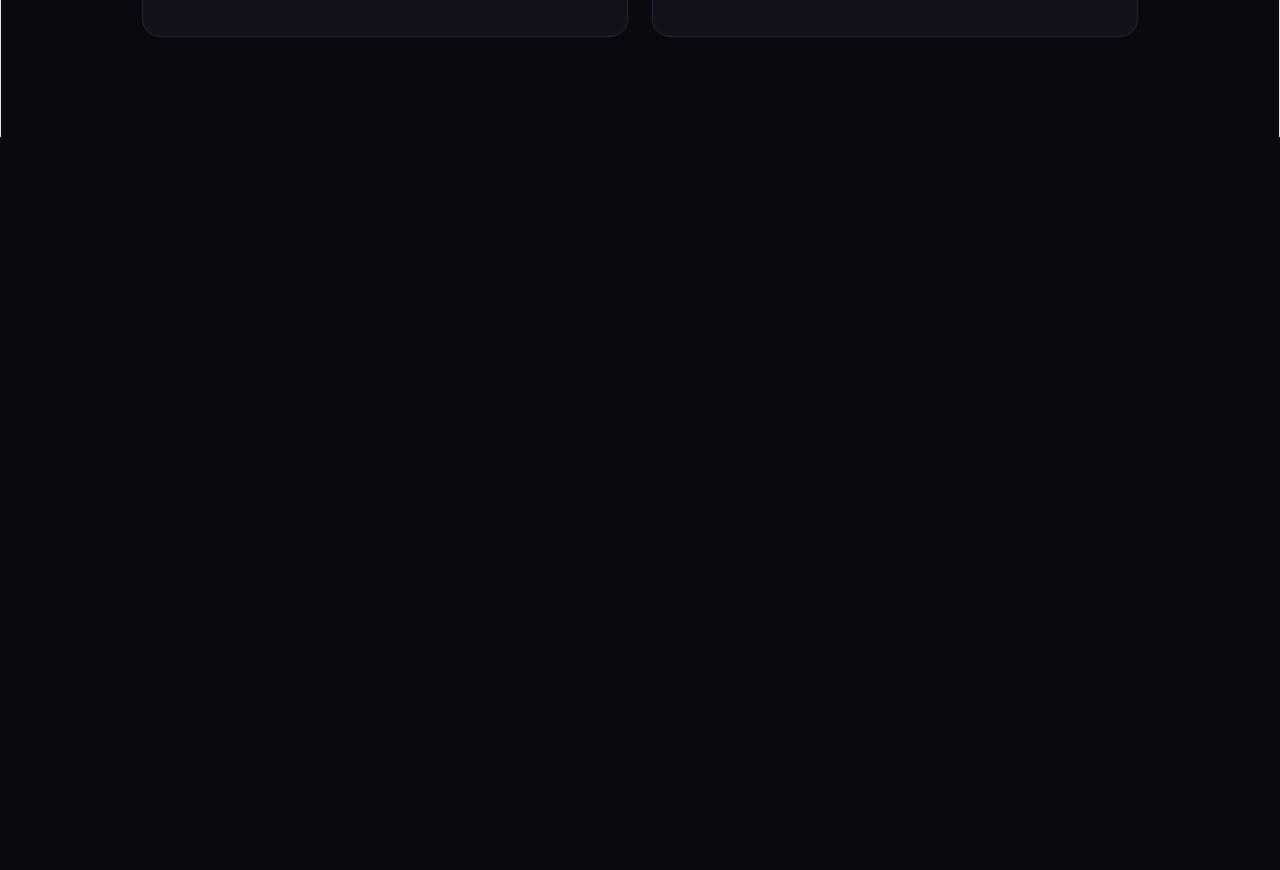
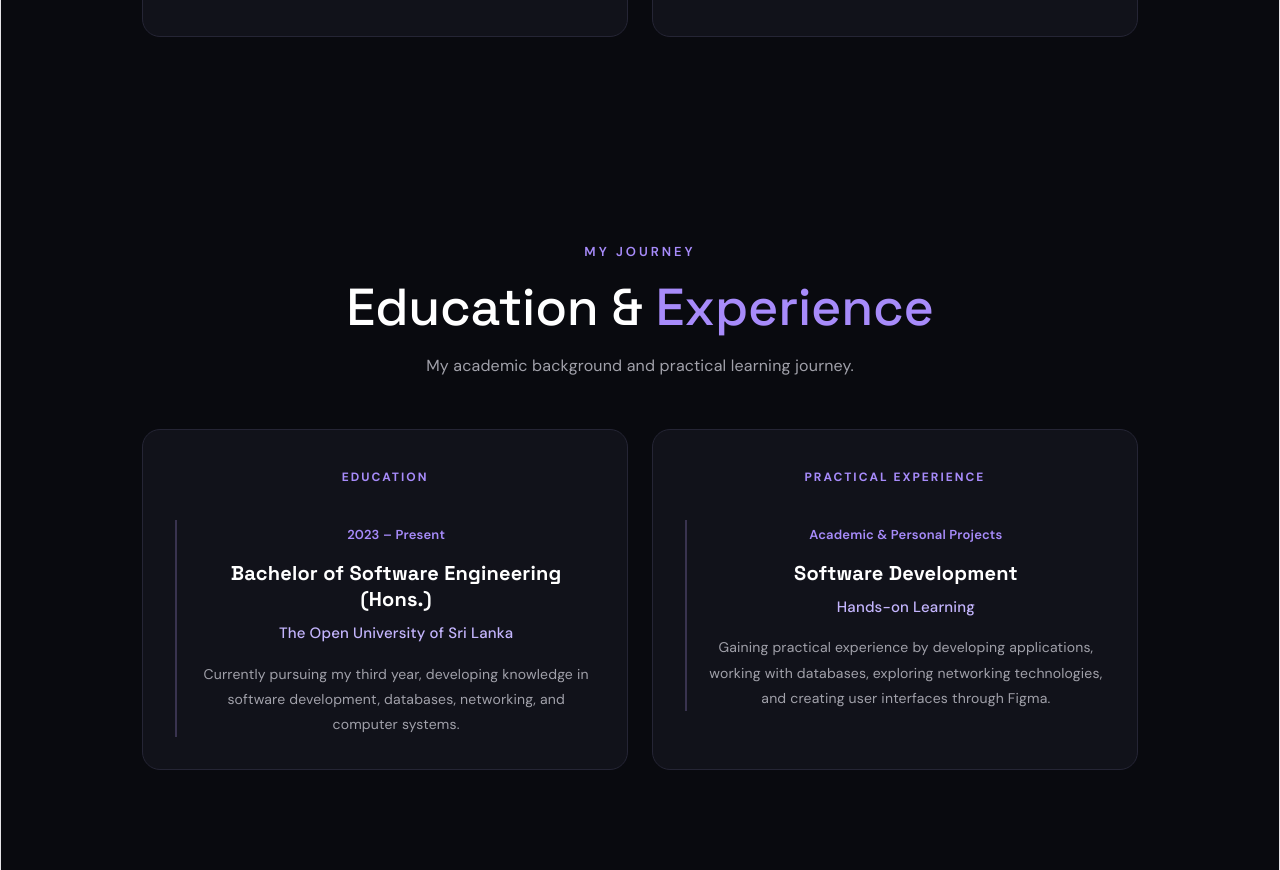
Before and after one commit to Mumshadh/mumshadh-portfolio, a React (Vite) app: page / in a window 1280 px wide. Shown: the part 3160-4030 px from the top of the page. Before the commit the page ends 3297 px from the top, so only its background shows below. Built offline with nearby package versions, Linux system fonts and the light colour scheme.

Commit message:
Add education and experience section

```diff
--- a/src/App.css
+++ b/src/App.css
@@ -731,3 +731,90 @@ button {
     padding: 25px;
   }
 }
+/* Education & Experience Section */
+.journey-section {
+  padding: 100px 8%;
+  max-width: 1200px;
+  margin: 0 auto;
+}
+
+.journey-section .section-heading > p {
+  color: #a1a1aa;
+  font-size: 16px;
+  margin-top: 15px;
+}
+
+.journey-grid {
+  display: grid;
+  grid-template-columns: repeat(2, 1fr);
+  gap: 24px;
+  margin-top: 50px;
+}
+
+.journey-card {
+  background: #11121a;
+  border: 1px solid #252535;
+  border-radius: 18px;
+  padding: 32px;
+  transition: border-color 0.3s ease, transform 0.3s ease;
+}
+
+.journey-card:hover {
+  border-color: #a78bfa;
+  transform: translateY(-5px);
+}
+
+.journey-category {
+  color: #a78bfa;
+  font-size: 12px;
+  font-weight: 700;
+  letter-spacing: 2px;
+}
+
+.journey-item {
+  margin-top: 30px;
+  border-left: 2px solid #39334f;
+  padding-left: 20px;
+}
+
+.journey-year {
+  color: #a78bfa;
+  font-size: 13px;
+  font-weight: 600;
+}
+
+.journey-item h3 {
+  color: #ffffff;
+  font-family: 'Space Grotesk', sans-serif;
+  font-size: 20px;
+  margin: 12px 0 8px;
+}
+
+.journey-item h4 {
+  color: #c4b5fd;
+  font-size: 15px;
+  font-weight: 500;
+  margin-bottom: 15px;
+}
+
+.journey-item p {
+  color: #a1a1aa;
+  font-size: 14px;
+  line-height: 1.8;
+}
+
+/* Mobile Responsive */
+@media (max-width: 768px) {
+  .journey-section {
+    padding: 75px 6%;
+  }
+
+  .journey-grid {
+    grid-template-columns: 1fr;
+    gap: 20px;
+  }
+
+  .journey-card {
+    padding: 25px;
+  }
+}
--- a/src/App.jsx
+++ b/src/App.jsx
@@ -312,6 +312,48 @@ function App() {
 
   </div>
 </section>
+{/* Education & Experience Section */}
+<section className="journey-section" id="education">
+  <div className="section-heading">
+    <span className="section-label">MY JOURNEY</span>
+    <h2>Education & <span>Experience</span></h2>
+    <p>My academic background and practical learning journey.</p>
+  </div>
+
+  <div className="journey-grid">
+
+    {/* Education */}
+    <div className="journey-card">
+      <span className="journey-category">EDUCATION</span>
+      <div className="journey-item">
+        <span className="journey-year">2023 – Present</span>
+        <h3>Bachelor of Software Engineering (Hons.)</h3>
+        <h4>The Open University of Sri Lanka</h4>
+        <p>
+          Currently pursuing my third year, developing knowledge
+          in software development, databases, networking, and
+          computer systems.
+        </p>
+      </div>
+    </div>
+
+    {/* Practical Experience */}
+    <div className="journey-card">
+      <span className="journey-category">PRACTICAL EXPERIENCE</span>
+      <div className="journey-item">
+        <span className="journey-year">Academic & Personal Projects</span>
+        <h3>Software Development</h3>
+        <h4>Hands-on Learning</h4>
+        <p>
+          Gaining practical experience by developing applications,
+          working with databases, exploring networking technologies,
+          and creating user interfaces through Figma.
+        </p>
+      </div>
+    </div>
+
+  </div>
+</section>
     </main>
   );
 }
```
